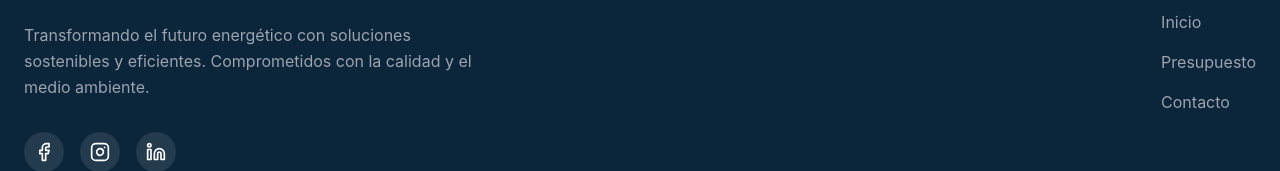
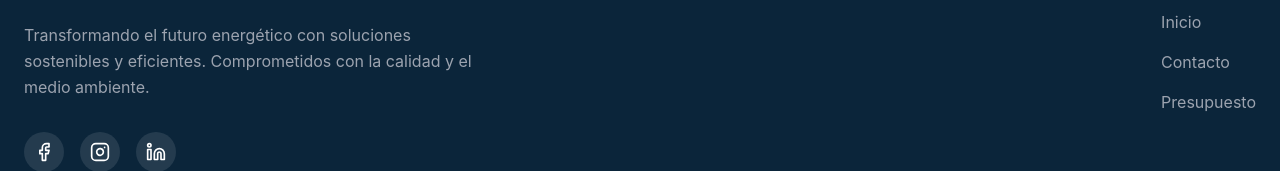
Before and after one commit to GonzaloRM9/webdavid, a React (Vite) app: page /contacto in a window 1280 px wide. Shown: the part 922-1093 px from the top of the page. Built offline with nearby package versions, Linux system fonts and the light colour scheme.

Commit message:
fix footer

```diff
--- a/src/components/Footer.jsx
+++ b/src/components/Footer.jsx
@@ -35,10 +35,10 @@ const Footer = () => {
                                 <Link to="/" className="text-gray-400 hover:text-primary transition-colors">Inicio</Link>
                             </li>
                             <li>
-                                <Link to="/presupuesto" className="text-gray-400 hover:text-primary transition-colors">Presupuesto</Link>
+                                <Link to="/contacto" className="text-gray-400 hover:text-primary transition-colors">Contacto</Link>
                             </li>
                             <li>
-                                <Link to="/contacto" className="text-gray-400 hover:text-primary transition-colors">Contacto</Link>
+                                <Link to="/presupuesto" className="text-gray-400 hover:text-primary transition-colors">Presupuesto</Link>
                             </li>
                         </ul>
                     </div>
```
